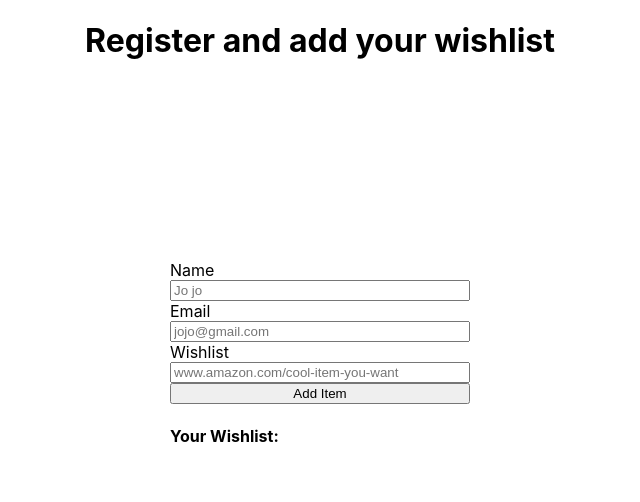
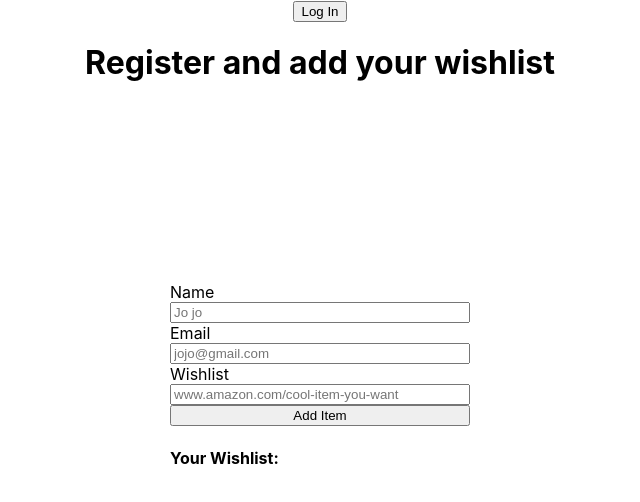
Before and after one commit to Gabester0/secret-santa, a React (Create React App) app: page / in a window 1280 px wide. Shown: the top 502 px of the page, without its empty margins (320-960 px from the left). Built offline with nearby package versions, Linux system fonts and the light colour scheme; no server answers.

Commit message:
working on env variables

```diff
--- a/package.json
+++ b/package.json
@@ -13,6 +13,7 @@
     "@types/react": "^18.0.17",
     "@types/react-dom": "^18.0.6",
     "@types/styled-components": "^5.1.26",
+    "dotenv": "^16.0.2",
     "react": "^18.2.0",
     "react-dom": "^18.2.0",
     "react-redux": "^8.0.2",
--- a/src/App.tsx
+++ b/src/App.tsx
@@ -2,11 +2,16 @@ import React from "react";
 import logo from "./logo.svg";
 import { Counter } from "./features/counter/Counter";
 import { Form } from "./features/form";
+import { useAuth0 } from "@auth0/auth0-react";
 import "./App.css";
 
+
 function App() {
+  const { loginWithRedirect } = useAuth0();
+  console.log(process.env.REACT_APP_CLIENT_ID);
   return (
     <div className="App">
+      <button onClick={() => loginWithRedirect()}>Log In</button>
       {/* <header className="App-header"> */}
       {/* <img src={logo} className="App-logo" alt="logo" /> */}
       {/*<Counter />
--- a/src/index.tsx
+++ b/src/index.tsx
@@ -1,19 +1,28 @@
-import React from 'react';
-import { createRoot } from 'react-dom/client';
-import { Provider } from 'react-redux';
-import { store } from './app/store';
-import App from './App';
-import reportWebVitals from './reportWebVitals';
-import './index.css';
+import React from "react";
+import { createRoot } from "react-dom/client";
+import { Provider } from "react-redux";
+import { Auth0Provider } from "@auth0/auth0-react";
+import dotenv from 'dotenv';
+import { store } from "./app/store";
+import App from "./App";
+import reportWebVitals from "./reportWebVitals";
+import "./index.css";
 
-const container = document.getElementById('root')!;
+const container = document.getElementById("root")!;
 const root = createRoot(container);
+dotenv.config();
 
 root.render(
   <React.StrictMode>
-    <Provider store={store}>
-      <App />
-    </Provider>
+    <Auth0Provider
+      domain="dev-w0ktumii.us.auth0.com"
+      clientId={process.env.REACT_APP_CLIENT_ID || ''}
+      redirectURi={window.location.origin}
+    >
+      <Provider store={store}>
+        <App />
+      </Provider>
+    </Auth0Provider>
   </React.StrictMode>
 );
 
```
Also changed, not shown: 1 other file (tests, documents, lock files or other folders).
